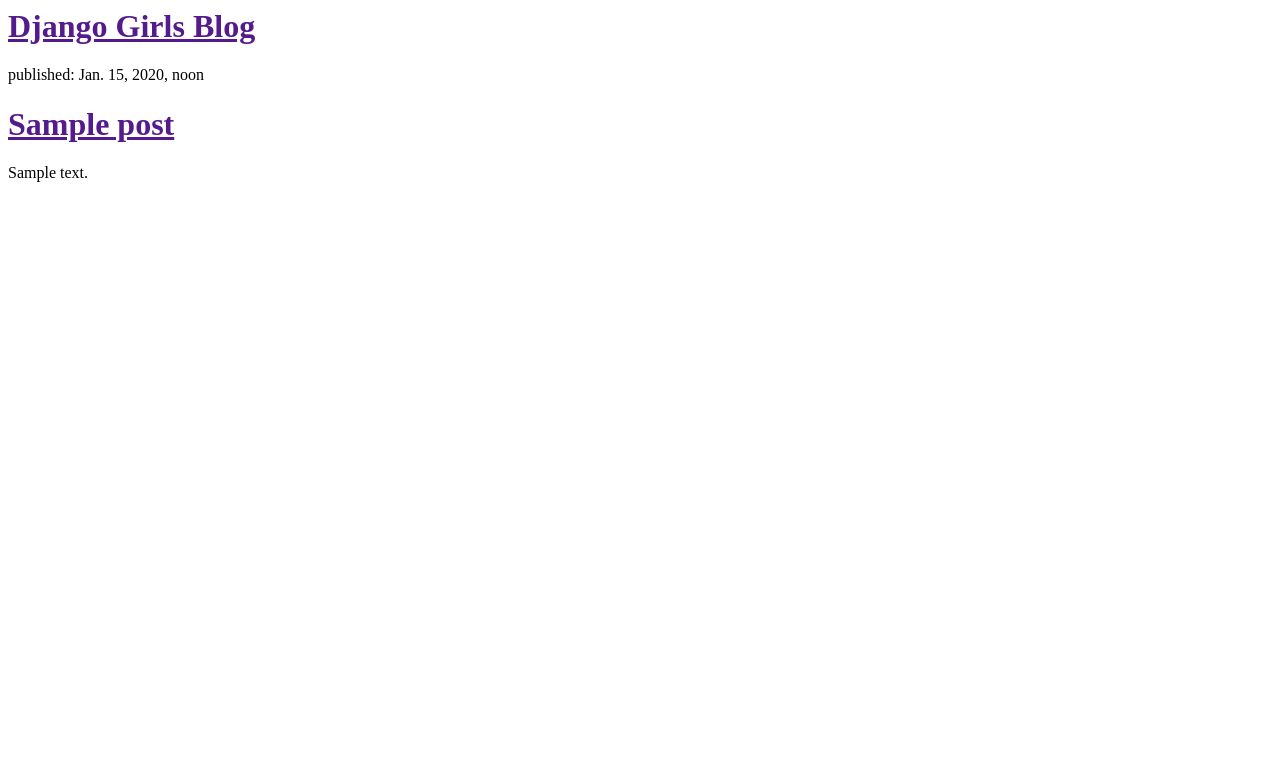
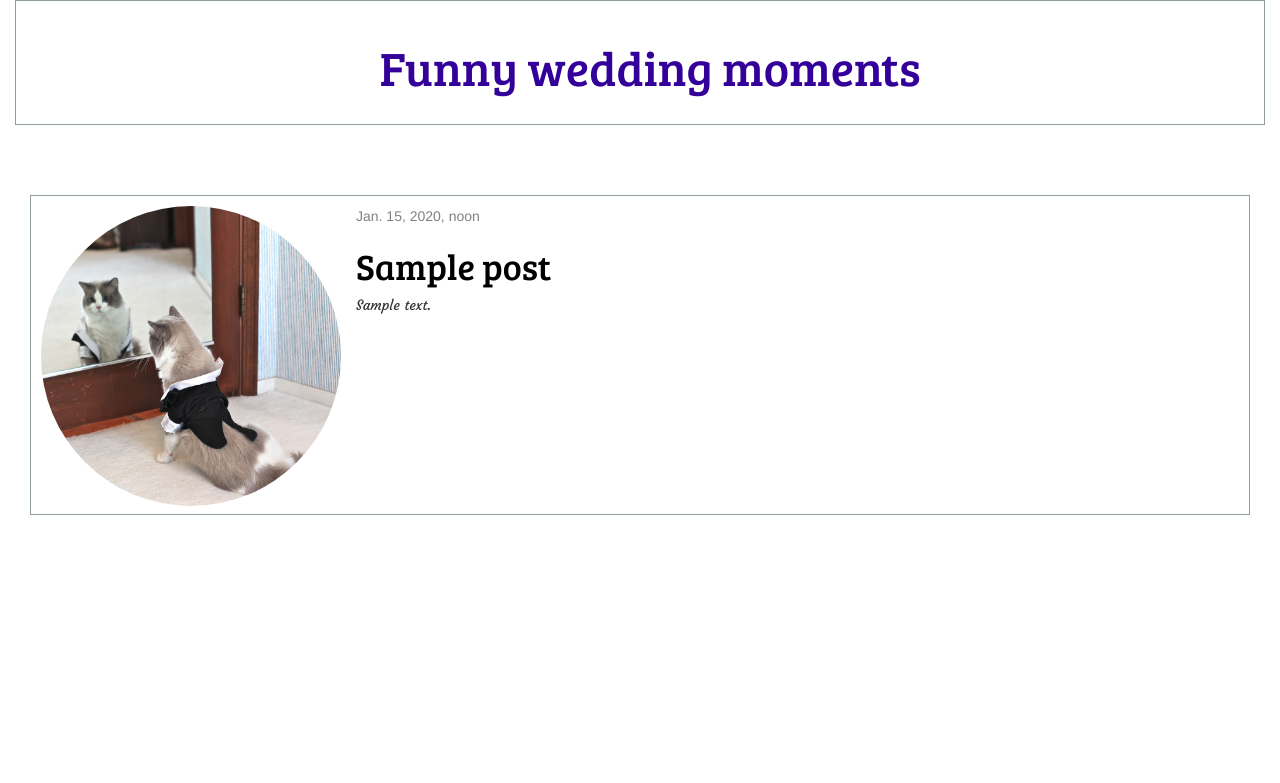
Before and after one commit to popescuadinam/my-first-blog, a Django app: template blog/templates/blog/post_list.html in a window 1280 px wide. Shown: the top 783 px of the page. Run offline with Django 3.2, Linux system fonts and the light colour scheme; the template is opened without the code that fills it: values that come from a table or form of the project are taken from there, others are empty; tables that the repository leaves empty hold one stand-in row (values such as "Sample post"); some libraries are stand-ins or nearby versions.

Commit message:
css changes

```diff
--- /dev/null
+++ b/blog/static/css/blog.css
@@ -0,0 +1,75 @@
+h1 a {
+    color: #FCA205;
+    font-family: 'Bree Serif', serif;
+}
+
+body {
+    padding-left: 15px;
+    padding-right: 15px;
+}
+
+.page-header {
+    background-color: #ffffff;
+    margin-top: 0;
+    padding: 20px 20px 20px 40px;
+    text-align: center;
+    margin-bottom: 70px;
+    border: 1px solid #919E9E;
+}
+
+.page-header h1, .page-header h1 a, .page-header h1 a:visited, .page-header h1 a:active {
+    color: #330099;
+    font-size: 36pt;
+    text-decoration: none;
+}
+
+.content {
+    margin-left: 40px;
+}
+
+h1, h2, h3, h4 {
+    font-family: 'Courgette', cursive;
+}
+
+.date {
+    color: #828282;
+}
+
+.save {
+    float: right;
+}
+
+.post-form textarea, .post-form input {
+    width: 100%;
+}
+
+.top-menu, .top-menu:hover, .top-menu:visited {
+    color: #ffffff;
+    float: right;
+    font-size: 26pt;
+    margin-right: 20px;
+}
+
+.post {
+    margin-bottom: 70px;
+    border: 1px solid #919E9E;
+    padding: 10px;
+    min-height: 320px;
+}
+
+.post h1 a, .post h1 a:visited {
+    color: #000000;
+}
+
+img {
+	width:300px;
+	height:300px;
+	border-radius:50%;
+	float:left;
+	margin-right: 15px;
+}
+
+.post > p {
+	margin-left: 15px;
+	font-family: 'Courgette', cursive;
+}
--- /dev/null
+++ b/blog/templates/blog/base.html
@@ -0,0 +1,21 @@
+{% load staticfiles %}
+<html>
+    <head>
+        <title>Adina's blog</title>
+        <link rel="stylesheet" href="//maxcdn.bootstrapcdn.com/bootstrap/3.2.0/css/bootstrap.min.css">
+        <link rel="stylesheet" href="//maxcdn.bootstrapcdn.com/bootstrap/3.2.0/css/bootstrap-theme.min.css">
+        <link href='https://fonts.googleapis.com/css?family=Bree+Serif' rel='stylesheet' type='text/css'>
+        <link href='https://fonts.googleapis.com/css?family=Courgette' rel='stylesheet' type='text/css'>
+        <link rel="stylesheet" href="{% static 'css/blog.css' %}">
+    </head>
+    <body>
+        <div class="page-header">
+            <h1><a href="/">Funny wedding moments</a></h1>
+        </div>
+
+                <div class="col-md-12">
+                {% block content %}
+                {% endblock %}
+        </div>
+    </body>
+</html>
--- a/blog/templates/blog/post_list.html
+++ b/blog/templates/blog/post_list.html
@@ -1,17 +1,14 @@
-<html>
-    <head>
-        <title>Django Girls blog</title>
-    </head>
-    <body>
-        <div>
-            <h1><a href="">Django Girls Blog</a></h1>
-        </div>
-		{% for post in posts %}
-    		<div>
-        		<p>published: {{ post.published_date }}</p>
-        		<h1><a href="">{{ post.title }}</a></h1>
-        		<p>{{ post.text|linebreaks }}</p>
-    		</div>
-		{% endfor %}
-    </body>
-</html>
+{% extends 'blog/base.html' %}
+{% load staticfiles %}
+{% block content %}
+	{% for post in posts %}
+		<div class="post">
+			<img src="{% static 'img/kitty.jpg' %}" alt="Mountain View" >
+			<div class="date">
+			    {{ post.published_date }}
+			</div>
+			<h1><a href="">{{ post.title }}</a></h1>
+			<p class="post_text">{{ post.text|linebreaks }}</p>
+		</div>
+	{% endfor %}
+{% endblock %}
```
Also changed, not shown: blog/static/img/kitty.jpg (added), blog/static/img/pic_mountain.jpg (added).
